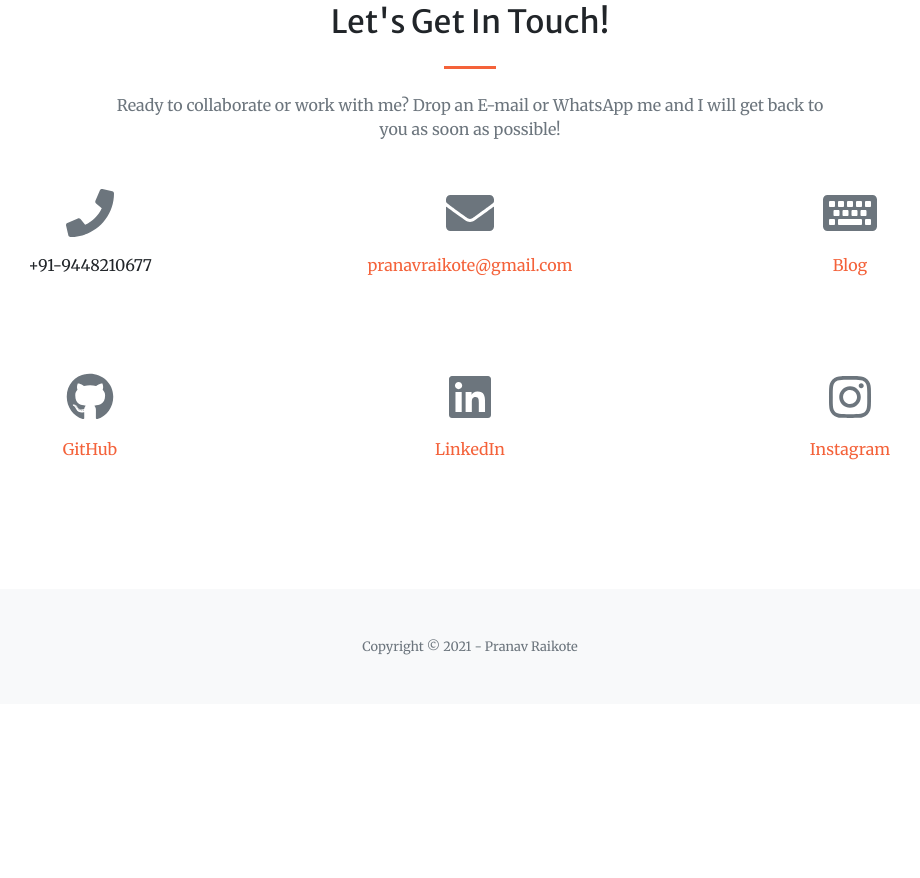
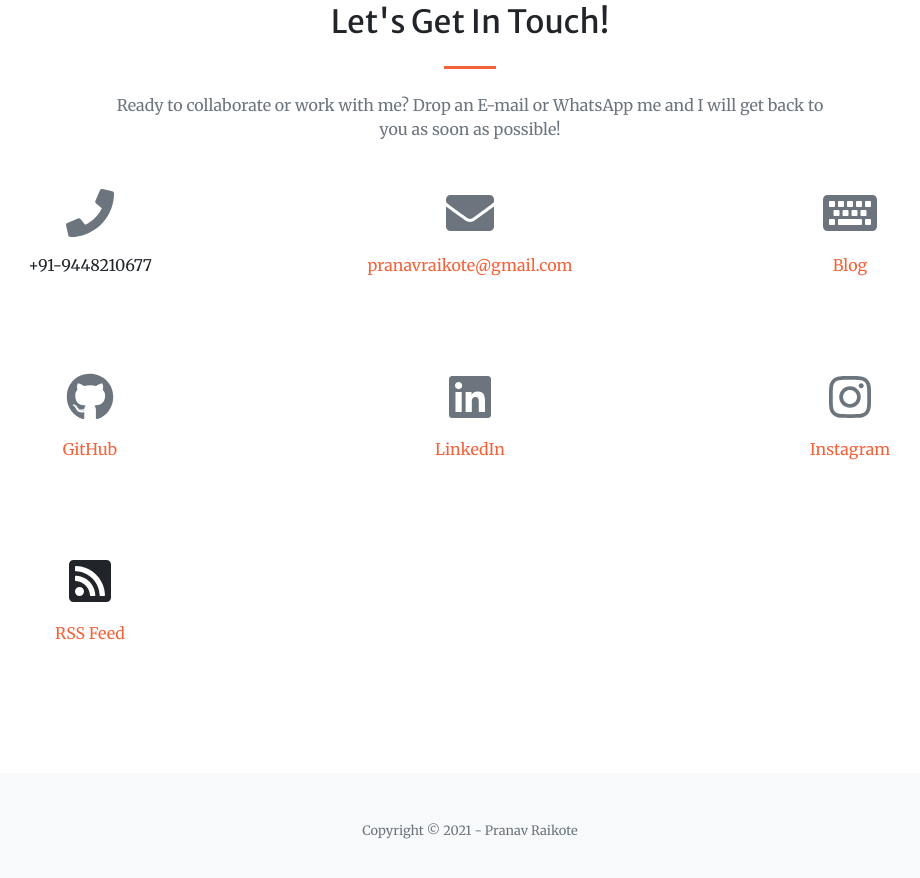
Before and after one commit to pranavraikote/pranavraikote.github.io, a plain HTML site: page index.html in a window 1280 px wide. Shown: the part 3722-4600 px from the top of the page, without its empty margins (170-1090 px from the left). Before the commit the page ends 4426 px from the top, so only its background shows below. Drawn offline with nearby package versions, Linux system fonts and the light colour scheme.

Commit message:
Added the RSS hyperlink

```diff
--- a/index.html
+++ b/index.html
@@ -307,6 +307,14 @@
                         <!-- Make sure to change the email address in BOTH the anchor text and the link target below!--><a class="d-block" href="https://www.instagram.com/pranav_raikote" target="_blank">Instagram</a>
                     </div>
                 </div>
+                <br><br><br><br>
+                <div class="row">
+                    <div class="col-lg-4 mr-auto text-center mb-5 mb-lg-0">
+                      <i class="fa fa-rss-square fa-3x mb-3 text muted"></i>
+                        <!-- Make sure to change the email address in BOTH the anchor text and the link target below!--><a class="d-block" href="https://medium.com/@pranavraikote/feed" target="_blank">RSS Feed</a>
+                    </div>
+
+                </div>
             </div>
         </section>
         <!-- Footer-->
```
